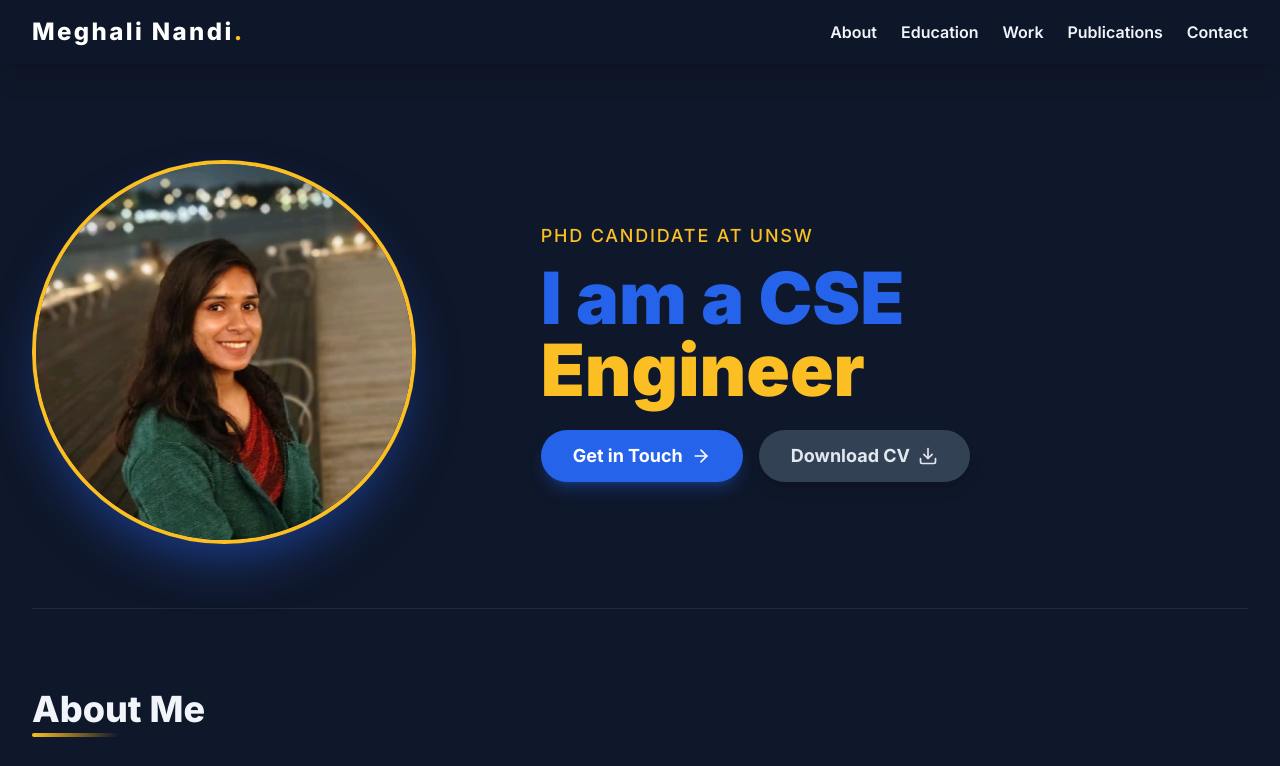
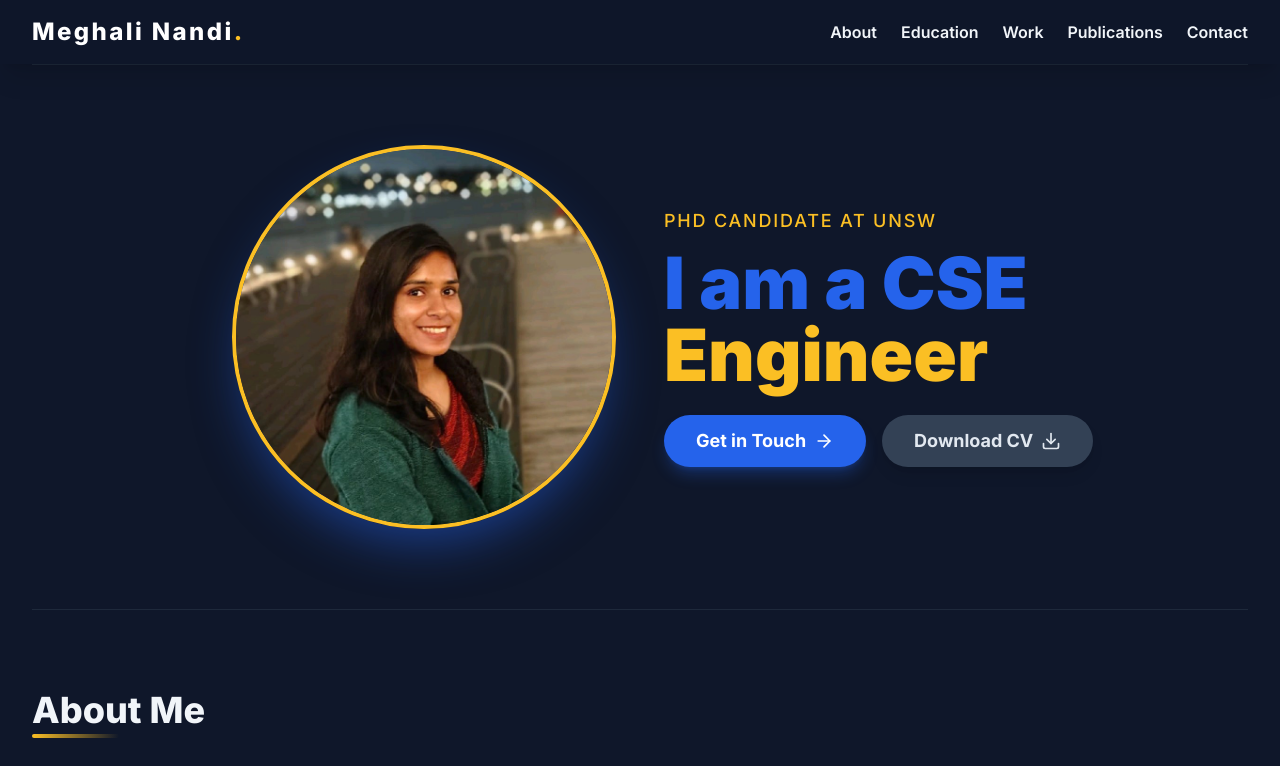
Before and after one commit to Meghali-Nandi/meghali-nandi.github.io, a plain HTML site: page index.html in a window 1280 px wide. Shown: the top 766 px of the page. Drawn offline with nearby package versions, Linux system fonts and the light colour scheme.

Commit message:
centered finally

```diff
--- a/index.html
+++ b/index.html
@@ -112,11 +112,11 @@
     <main class="max-w-7xl mx-auto px-4 sm:px-6 lg:px-8">
 
         <!-- 1. Hero Section -->
-       <section id="hero" class=" flex items-center pt-24 pb-16">
+       <section id="hero" class="py-20 border-t border-slate-800">
             <div class="grid md:grid-cols-2 gap-12 items-center justify-items-center md:justify-items-start">
 
                 <!-- IMAGE CONTAINER (Visible on ALL screens, but repositioned on mobile) -->
-                <div class="flex justify-center md:justify-end order-first md:order-none">
+                <div class="w-full flex justify-center md:justify-end order-first md:order-none">
                     <div class="w-60 h-60 sm:w-72 sm:h-72 lg:w-96 lg:h-96 bg-blue-600/20 rounded-full border-4 border-amber-400 shadow-2xl shadow-blue-600/50 flex items-center justify-center overflow-hidden mb-6 md:mb-0">
                         <!-- REPLACE the placeholder URL with your image URL -->
                         <img
```
